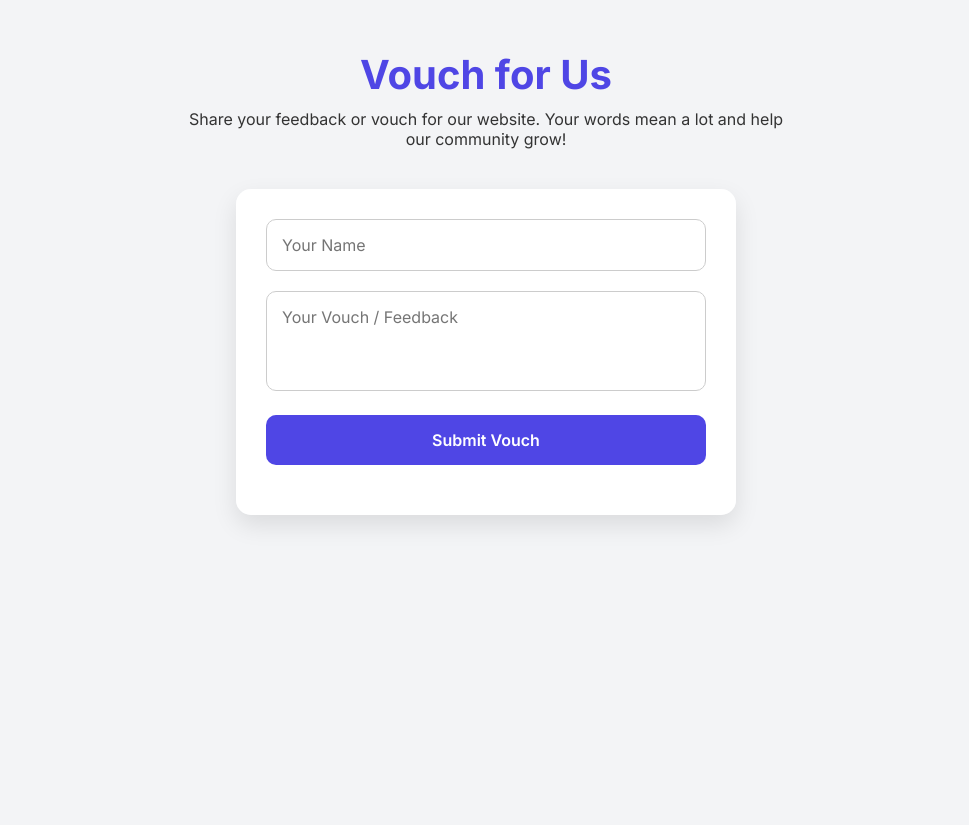
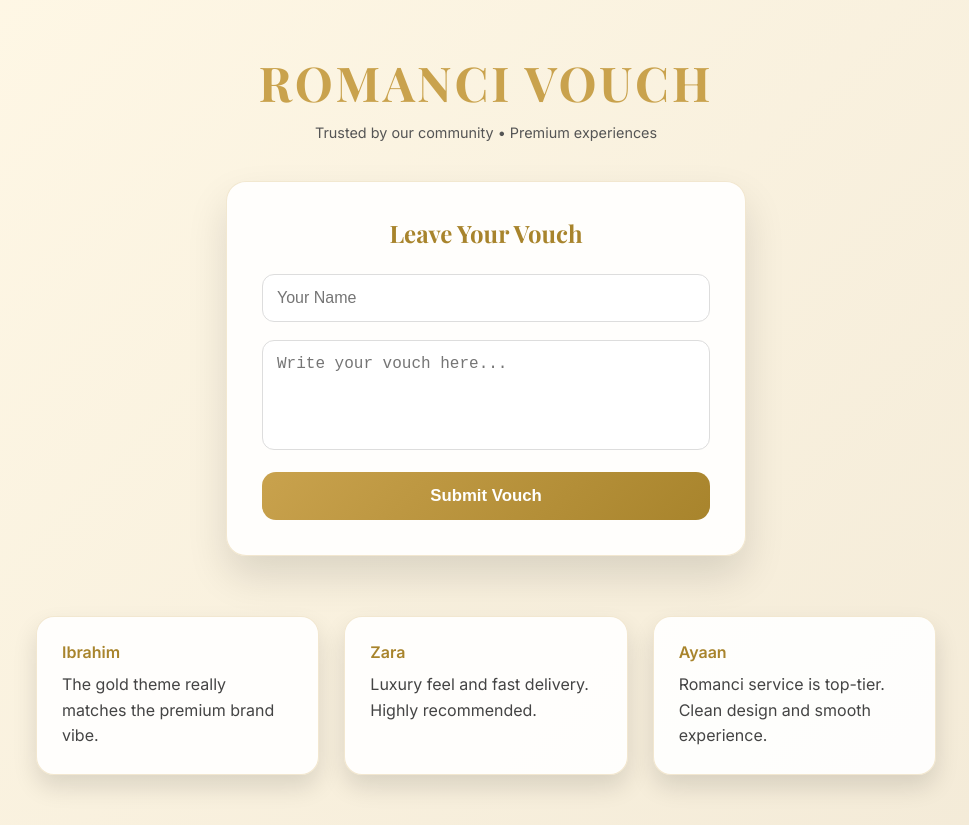
Before and after one commit to romanci7/romanci-website, a website: page vouch.html in a window 1280 px wide. Shown: the whole page, without its empty margins (154-1123 px from the left). Before the commit the page ends 800 px from the top, so only its background shows below. Drawn offline with nearby package versions, Linux system fonts and the light colour scheme.

Commit message:
Update vouch.html

```diff
--- a/vouch.html
+++ b/vouch.html
@@ -3,179 +3,235 @@
 <head>
 <meta charset="UTF-8">
 <meta name="viewport" content="width=device-width, initial-scale=1.0">
-<title>Vouch Page</title>
+<title>Romanci Vouch</title>
+
 <style>
-  /* Google Fonts Import */
-  @import url('https://fonts.googleapis.com/css2?family=Inter:wght@400;600;700&display=swap');
+@import url('https://fonts.googleapis.com/css2?family=Playfair+Display:wght@600;700&family=Inter:wght@400;600&display=swap');
 
 :root {
-    --primary-color: #4f46e5;
-    --bg-color: #f3f4f6;
-    --card-bg: rgba(255, 255, 255, 0.95);
-    --shadow: rgba(0,0,0,0.1);
+  --gold: #c9a24d;
+  --dark-gold: #a8842c;
+  --cream: #f9f6ef;
+  --bg: #fffaf0;
+  --card: rgba(255,255,255,0.9);
+  --shadow: rgba(0,0,0,0.12);
 }
 
 * {
   box-sizing: border-box;
   margin: 0;
   padding: 0;
-    font-family: 'Inter', sans-serif;
 }
 
 body {
-    background-color: var(--bg-color);
+  background: linear-gradient(135deg, #fff8e6, #f3ead7);
+  font-family: 'Inter', sans-serif;
+  min-height: 100vh;
+  padding: 50px 20px;
   display: flex;
   flex-direction: column;
   align-items: center;
-    padding: 50px 20px;
-    min-height: 100vh;
-    transition: background 0.3s ease;
 }
 
-  h1 {
-    font-size: 2.5rem;
-    color: var(--primary-color);
-    margin-bottom: 10px;
+/* ---------- HEADER ---------- */
+
+.header {
   text-align: center;
-    animation: fadeIn 1s ease forwards;
+  margin-bottom: 40px;
+  animation: fadeUp 1s ease;
 }
 
-  p {
-    text-align: center;
-    color: #333;
-    margin-bottom: 40px;
-    max-width: 600px;
-    animation: fadeIn 1.5s ease forwards;
+.header h1 {
+  font-family: 'Playfair Display', serif;
+  font-size: 3rem;
+  letter-spacing: 3px;
+  color: var(--gold);
 }
 
-  form {
-    background: var(--card-bg);
-    padding: 30px;
-    border-radius: 15px;
-    box-shadow: 0 10px 25px var(--shadow);
-    width: 100%;
-    max-width: 500px;
-    animation: fadeIn 2s ease forwards;
+.header span {
+  display: block;
+  font-size: 0.9rem;
+  color: #555;
+  margin-top: 10px;
 }
 
-  input, textarea, button {
+/* ---------- FORM ---------- */
+
+.vouch-form {
+  background: var(--card);
+  border-radius: 20px;
+  padding: 35px;
+  max-width: 520px;
   width: 100%;
-    padding: 15px;
-    margin-bottom: 20px;
-    border-radius: 10px;
-    border: 1px solid #ccc;
+  box-shadow: 0 20px 40px var(--shadow);
+  border: 1px solid rgba(201,162,77,0.25);
+  animation: fadeUp 1.3s ease;
+}
+
+.vouch-form h2 {
+  text-align: center;
+  color: var(--dark-gold);
+  margin-bottom: 25px;
+  font-family: 'Playfair Display', serif;
+}
+
+input, textarea {
+  width: 100%;
+  padding: 14px;
+  border-radius: 12px;
+  border: 1px solid #ddd;
+  margin-bottom: 18px;
   font-size: 1rem;
-    transition: 0.3s ease;
 }
 
 input:focus, textarea:focus {
   outline: none;
-    border-color: var(--primary-color);
-    box-shadow: 0 0 10px rgba(79,70,229,0.2);
+  border-color: var(--gold);
+  box-shadow: 0 0 0 3px rgba(201,162,77,0.15);
 }
 
 textarea {
   resize: none;
-    min-height: 100px;
+  min-height: 110px;
 }
 
+/* ---------- BUTTON ---------- */
+
 button {
-    background: var(--primary-color);
-    color: #fff;
+  width: 100%;
+  padding: 14px;
+  border-radius: 14px;
+  border: none;
+  cursor: pointer;
+  background: linear-gradient(135deg, var(--gold), var(--dark-gold));
+  color: white;
+  font-size: 1.05rem;
   font-weight: 600;
-    cursor: pointer;
-    border: none;
-    transition: background 0.3s ease;
+  transition: 0.3s ease;
 }
 
 button:hover {
-    background: #3730a3;
+  transform: translateY(-2px);
+  box-shadow: 0 10px 25px rgba(201,162,77,0.35);
 }
 
+/* ---------- VOUCH LIST ---------- */
+
 .vouches {
-    margin-top: 50px;
+  max-width: 900px;
   width: 100%;
-    max-width: 600px;
+  margin-top: 60px;
+  display: grid;
+  grid-template-columns: repeat(auto-fit, minmax(280px, 1fr));
+  gap: 25px;
+  animation: fadeUp 1.6s ease;
 }
 
 .vouch-card {
-    background: var(--card-bg);
-    padding: 20px;
-    border-radius: 15px;
-    box-shadow: 0 8px 20px var(--shadow);
-    margin-bottom: 20px;
-    transition: transform 0.3s ease, box-shadow 0.3s ease;
+  background: var(--card);
+  padding: 25px;
+  border-radius: 18px;
+  border: 1px solid rgba(201,162,77,0.25);
+  box-shadow: 0 12px 25px var(--shadow);
+  transition: 0.3s ease;
 }
 
 .vouch-card:hover {
-    transform: translateY(-5px);
-    box-shadow: 0 15px 30px var(--shadow);
+  transform: translateY(-6px);
+  box-shadow: 0 20px 40px var(--shadow);
 }
 
 .vouch-name {
-    font-weight: 700;
-    color: var(--primary-color);
+  font-weight: 600;
+  color: var(--dark-gold);
   margin-bottom: 10px;
 }
 
-  .vouch-message {
-    color: #333;
-    line-height: 1.5;
+.vouch-text {
+  line-height: 1.6;
+  color: #444;
 }
 
-  @keyframes fadeIn {
-    from { opacity: 0; transform: translateY(20px);}
-    to { opacity: 1; transform: translateY(0);}
+/* ---------- ANIMATIONS ---------- */
+
+@keyframes fadeUp {
+  from {
+    opacity: 0;
+    transform: translateY(25px);
+  }
+  to {
+    opacity: 1;
+    transform: translateY(0);
+  }
 }
 
-  /* Responsive */
-  @media (max-width: 600px) {
-    body {
-      padding: 30px 10px;
-    }
+/* ---------- MOBILE ---------- */
 
-    h1 {
-      font-size: 2rem;
-    }
-
-    form {
-      padding: 20px;
+@media(max-width:600px) {
+  .header h1 {
+    font-size: 2.3rem;
   }
 }
 </style>
 </head>
+
 <body>
 
-<h1>Vouch for Us</h1>
-<p>Share your feedback or vouch for our website. Your words mean a lot and help our community grow!</p>
+<div class="header">
+  <h1>ROMANCI VOUCH</h1>
+  <span>Trusted by our community • Premium experiences</span>
+</div>
 
-<form id="vouchForm">
+<div class="vouch-form">
+  <h2>Leave Your Vouch</h2>
+  <form id="form">
     <input type="text" id="name" placeholder="Your Name" required>
-  <textarea id="message" placeholder="Your Vouch / Feedback" required></textarea>
+    <textarea id="text" placeholder="Write your vouch here..." required></textarea>
     <button type="submit">Submit Vouch</button>
   </form>
-
-<div class="vouches" id="vouchesList">
-  <!-- Submitted vouches will appear here -->
 </div>
 
+<div class="vouches" id="vouches"></div>
+
 <script>
-  const form = document.getElementById('vouchForm');
-  const vouchesList = document.getElementById('vouchesList');
+const form = document.getElementById("form");
+const list = document.getElementById("vouches");
 
-  form.addEventListener('submit', function(e) {
+/* Default starter vouches */
+const starter = [
+  {name:"Ayaan", text:"Romanci service is top-tier. Clean design and smooth experience."},
+  {name:"Zara", text:"Luxury feel and fast delivery. Highly recommended."},
+  {name:"Ibrahim", text:"The gold theme really matches the premium brand vibe."}
+];
+
+let data = JSON.parse(localStorage.getItem("romanci_vouches")) || starter;
+
+function render() {
+  list.innerHTML = "";
+  data.forEach(v => {
+    const card = document.createElement("div");
+    card.className = "vouch-card";
+    card.innerHTML = `
+      <div class="vouch-name">${v.name}</div>
+      <div class="vouch-text">${v.text}</div>
+    `;
+    list.prepend(card);
+  });
+}
+
+render();
+
+form.addEventListener("submit", e => {
   e.preventDefault();
-    const name = document.getElementById('name').value.trim();
-    const message = document.getElementById('message').value.trim();
+  const name = document.getElementById("name").value.trim();
+  const text = document.getElementById("text").value.trim();
 
-    if(name && message) {
-      const card = document.createElement('div');
-      card.classList.add('vouch-card');
-      card.innerHTML = `<div class="vouch-name">${name}</div><div class="vouch-message">${message}</div>`;
-      vouchesList.prepend(card);
+  if(!name || !text) return;
 
+  data.push({name, text});
+  localStorage.setItem("romanci_vouches", JSON.stringify(data));
+  render();
   form.reset();
-    }
 });
 </script>
 
```
Lines whose indentation alone changed are shown as unchanged.
